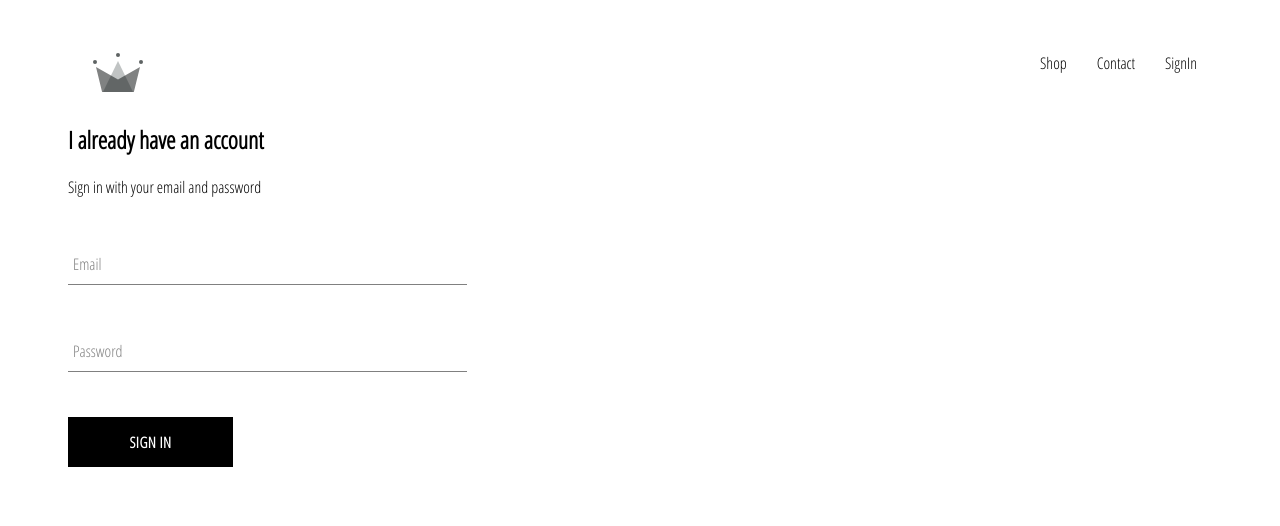
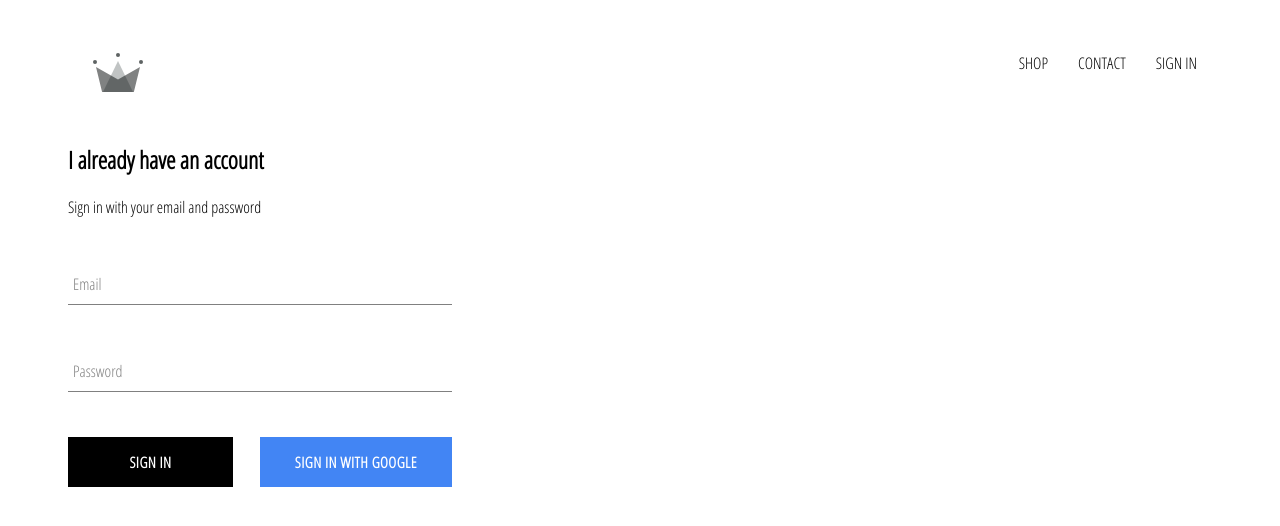
Before and after one commit to Rekhakumari12/e-shopping, a React (Create React App) app: page /signin in a window 1280 px wide. Shown: the top 526 px of the page. Built offline with nearby package versions, Linux system fonts and the light colour scheme; no server answers.

Commit message:
integrated firebase into application, created sign-in page with sing-in component and google

```diff
--- a/package.json
+++ b/package.json
@@ -6,6 +6,7 @@
     "@testing-library/jest-dom": "^5.16.5",
     "@testing-library/react": "^13.4.0",
     "@testing-library/user-event": "^13.5.0",
+    "firebase": "^9.10.0",
     "node-sass": "^7.0.3",
     "react": "^18.2.0",
     "react-dom": "^18.2.0",
--- a/src/App.css
+++ b/src/App.css
@@ -6,3 +6,6 @@
   text-decoration: none;
   color: black;
 }
+* {
+  box-sizing: border-box;
+}
--- a/src/App.js
+++ b/src/App.js
@@ -4,11 +4,34 @@
 import Shoppage from './pages/shop/Shop';
 import Header from './components/header/Header';
 import Auth from './pages/auth/Auth';
-function App() {
+import { Component } from 'react';
+import { auth } from './firebase/firebase.utils';
+class App extends Component {
+  constructor() {
+    super()
+    this.state = {
+      currentUser: null
+    }
+  }
 
+  unSubscribeFromAuth = null
+
+  componentDidMount() {
+    //auth.onAuthStateChanged always be open as long as our application is open
+    this.unSubscribeFromAuth = auth.onAuthStateChanged((user) => {
+      // to access email - user.multiFactor.user.email
+      this.setState({ currentUser: user })
+    })
+  }
+
+  componentWillUnmount() {
+    //this will close the onAuthSateChange method on unMount
+    this.unSubscribeFromAuth()
+  }
+  render() {
     return (
       <div>
-      <Header />
+        <Header currentUser={this.state.currentUser} />
         <Routes>
           <Route exact path='/' element={<Homepage />} />
           <Route path='/shop' element={<Shoppage />} />
@@ -18,4 +41,6 @@
     );
   }
 
+}
+
 export default App;
--- a/src/components/button/Button.jsx
+++ b/src/components/button/Button.jsx
@@ -1,8 +1,8 @@
 import React from 'react';
 import './button.style.scss'
-const Button = ({ children, ...otherProps }) => {
+const Button = ({ children, isGoogleSignIn, ...otherProps }) => {
   return (
-    <button className='custom-button' {...otherProps}>
+    <button className={`${isGoogleSignIn && `google-sign-in`} custom-button`} {...otherProps}>
       {children}
     </button>
   );
--- a/src/components/button/button.style.scss
+++ b/src/components/button/button.style.scss
@@ -18,4 +18,14 @@
     color: black;
     border: 1px solid black;
   }
+
+  &.google-sign-in {
+    background-color: #4285f4;
+    color: white;
+
+    &:hover {
+      background-color: #357ae8;
+      border: none;
+    }
+  }
 }
--- a/src/components/header/Header.jsx
+++ b/src/components/header/Header.jsx
@@ -2,7 +2,8 @@
 import { Link } from 'react-router-dom';
 import './header.style.scss'
 import { ReactComponent as Logo } from '../../assets/crown.svg'
-const Header = () => {
+import { auth } from '../../firebase/firebase.utils';
+const Header = ({ currentUser }) => {
   return (
     <div className='header'>
       <Link to="/" className='logo-container'>
@@ -11,7 +12,11 @@
       <div className='options'>
         <Link className='option' to='/shop'>Shop</Link>
         <Link className='option' to='/contact'>Contact</Link>
-        <Link className='option' to='/signin'>SignIn</Link>
+        {
+          currentUser ?
+            <div className='option' onClick={() => auth.signOut()}>Sign out</div> :
+            <Link className='option' to='/signin'>Sign In</Link>
+        }
       </div>
     </div>
   );
--- a/src/components/header/header.style.scss
+++ b/src/components/header/header.style.scss
@@ -17,6 +17,7 @@
     display: flex;
     align-items: center;
     justify-content: flex-end;
+    text-transform: uppercase;
 
     .option {
       padding: 10px 15px;
--- a/src/components/signin/SignIn.jsx
+++ b/src/components/signin/SignIn.jsx
@@ -1,4 +1,5 @@
 import React, { Component } from "react";
+import { signInWithGoogle } from "../../firebase/firebase.utils";
 import Button from "../button/Button";
 import FormInput from "../form-input/FormInput";
 import './sign-in.style.scss'
@@ -27,7 +28,10 @@
         <form onSubmit={this.handleSubmit}>
           <FormInput name="email" type="email" value={email} required id="email" handleChange={this.handleChange} label="Email" />
           <FormInput name="password" type="password" value={password} required id="password" handleChange={this.handleChange} label="Password" />
-          <Button type="submit" >Sign In </Button>
+          <dov className='buttons'>
+            <Button type="submit" >Sign In </Button>
+            <Button onClick={signInWithGoogle} isGoogleSignIn>Sign In with Google </Button>
+          </dov>
         </form>
       </div>
     );
--- a/src/components/signin/sign-in.style.scss
+++ b/src/components/signin/sign-in.style.scss
@@ -1,3 +1,9 @@
 .sign-in {
   width: 30vw;
+  display: flex;
+  flex-direction: column;
 }
+.buttons {
+  display: flex;
+  justify-content: space-between;
+}
--- /dev/null
+++ b/src/firebase/firebase.utils.js
@@ -0,0 +1,25 @@
+import firebase from 'firebase/compat/app'
+import 'firebase/compat/firestore'
+import 'firebase/compat/auth'
+
+const firebaseConfig = {
+  apiKey: "AIzaSyBNkfwvCQrXOtoH7j6PV_gqCglQUOEevbA",
+  authDomain: "shop-db-7990b.firebaseapp.com",
+  projectId: "shop-db-7990b",
+  storageBucket: "shop-db-7990b.appspot.com",
+  messagingSenderId: "73769839072",
+  appId: "1:73769839072:web:40681abec7441357e1a385",
+  measurementId: "G-S9WZHV6QHZ"
+};
+
+firebase.initializeApp(firebaseConfig)
+
+export const auth = firebase.auth()
+export const db = firebase.firestore()
+
+const provider = new firebase.auth.GoogleAuthProvider()
+provider.setCustomParameters({ prompt: 'select_account' })
+
+export const signInWithGoogle = () => auth.signInWithPopup(provider)
+
+export default firebase
```
Also changed, not shown: 1 other file (tests, documents, lock files or other folders). Lines whose indentation alone changed are shown as unchanged.
